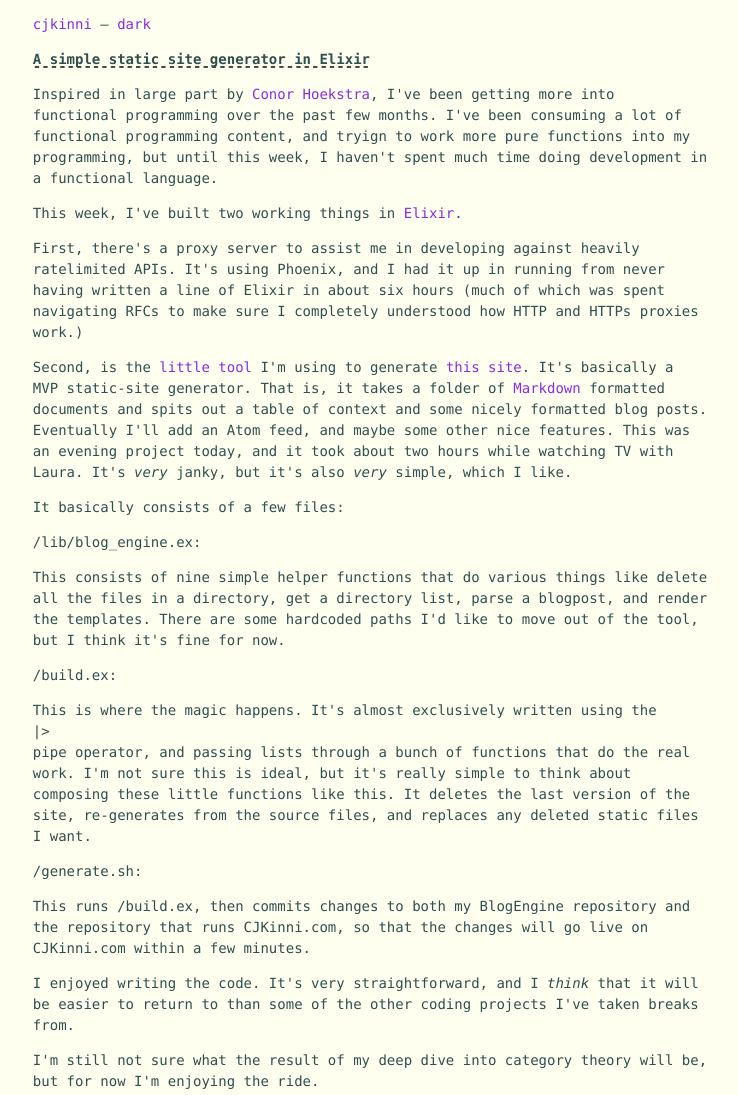
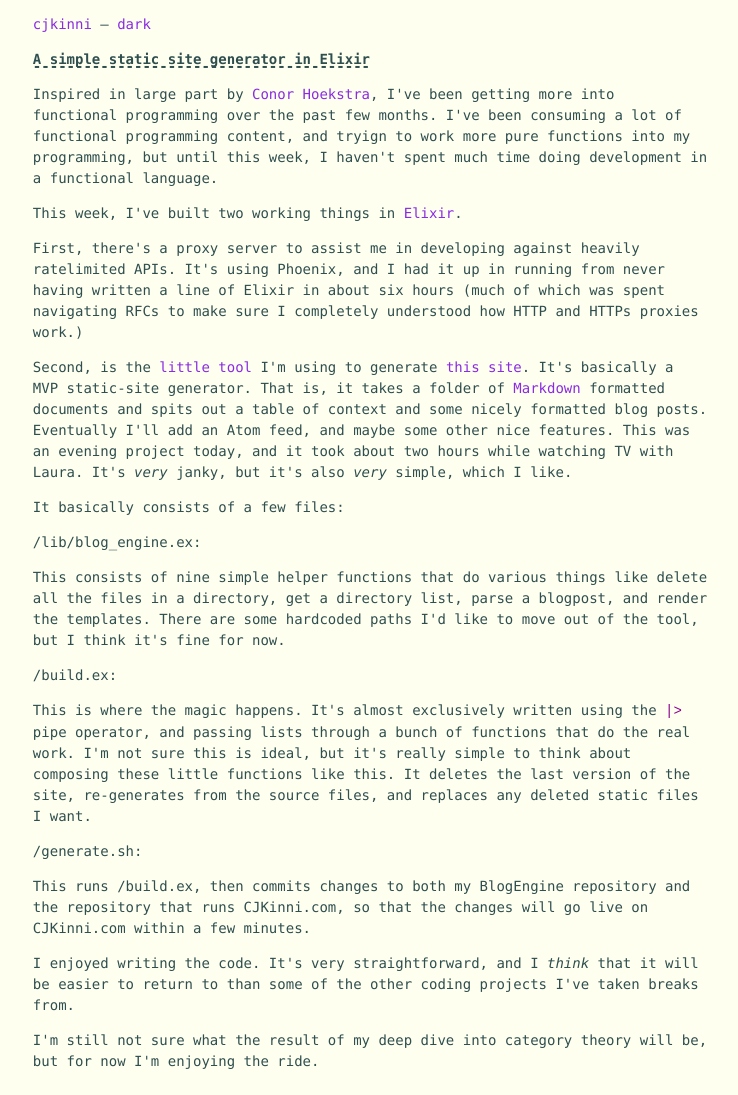
Before and after one commit to CJKinni/cjkinni.github.io, a plain HTML site: page words/2021-04-09-a-simple-static-site-generator-in-elixir.html in a window 1280 px wide. Shown: the top 1095 px of the page, without its empty margins (270-1008 px from the left). Drawn offline with Linux system fonts and the light colour scheme.

Commit message:
New Update (Automated)

```diff
--- a/style.css
+++ b/style.css
@@ -5,6 +5,9 @@
 
   --background-color-light: ivory;
   --foreground-color-light: DarkSlateGray;
+
+  --code-dark: LemonChiffon;
+  --code-light: DarkMagenta;
 
   --link-dark: violet;
   --link-light: blueviolet;
@@ -18,6 +21,7 @@
 body, body.light-theme {
   --background-color: var(--background-color-light);
   --foreground-color: var(--foreground-color-light);
+  --code:  var(--code-light);
   --link:  var(--link-light);
   --accent:  var(--accent-light);
 }
@@ -25,6 +29,7 @@ body, body.light-theme {
 body.dark-theme {
   --background-color: var(--background-color-dark);
   --foreground-color: var(--foreground-color-dark);
+  --code:  var(--code-dark);
   --link:  var(--link-dark);
   --accent:  var(--accent-dark);
 }
@@ -33,6 +38,7 @@ body.dark-theme {
   body {
     --background-color: var(--background-color-dark);
     --foreground-color: var(--foreground-color-dark);
+    --code:  var(--code-dark);
     --link:  var(--link-dark);
     --accent:  var(--accent-dark);
   }
@@ -44,13 +50,17 @@ html {
 }
 
 /*Ensure our headers don't modify the text durastically*/
-h1, h2, h3, h4, h5, h6, strong, code, blockquote {
+h1, h2, h3, h4, h5, h6, strong, blockquote {
   font-size:  1rem;
   font-style:  normal;
   font-family: var(--monospace-font-family);
   overflow:  hidden;
   position:  relative;
   display:  table-cell;
+}
+
+code.inline {
+  color:  var(--code);
 }
 
 h1:after {
```
